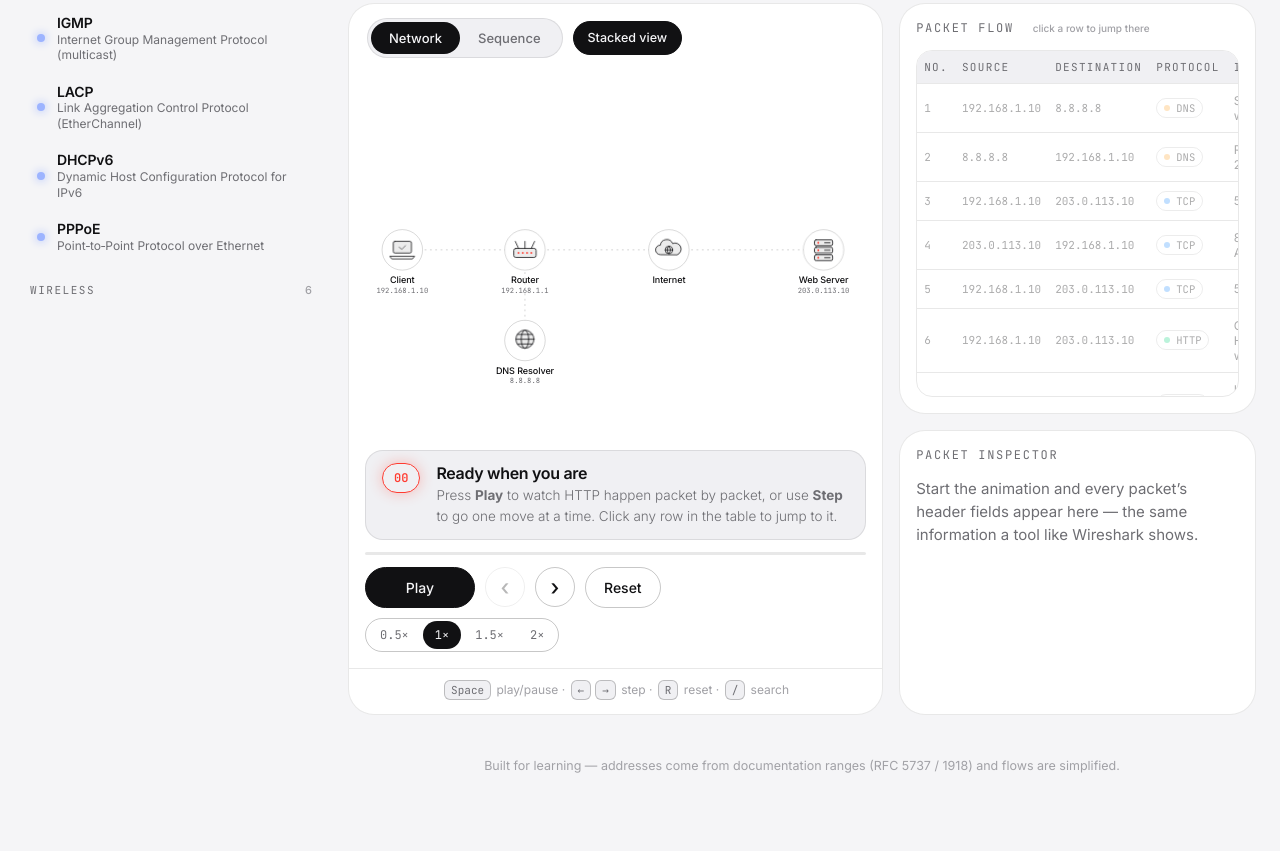
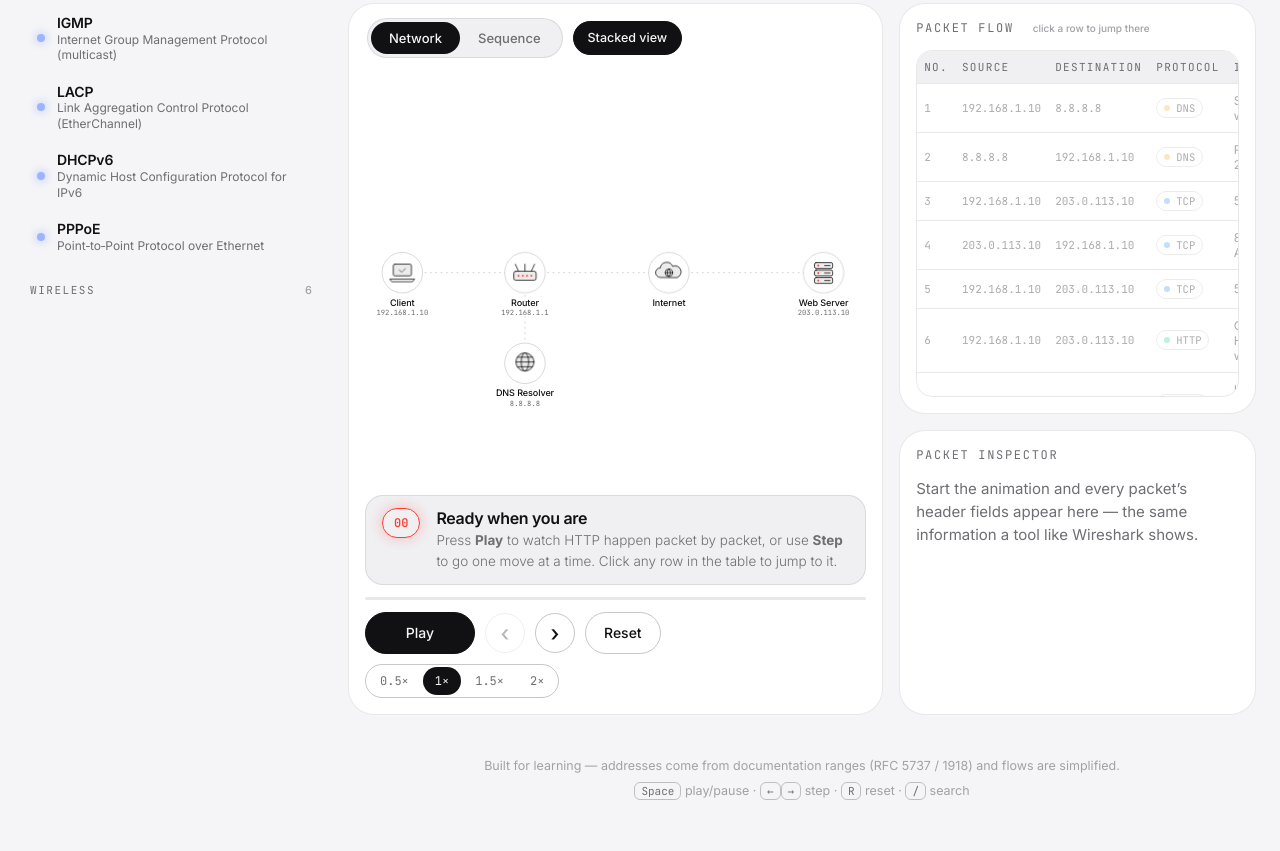
Before and after one commit to afsalperingodan/packetflow, a plain HTML site: page index.html in a window 1280 px wide. Shown: the part 1428-2279 px from the top of the page. Before the commit the page ends 2254 px from the top, so only its background shows below. Drawn offline with Linux system fonts and the light colour scheme; a web font is replaced by a local one.

Commit message:
Undo keyboard shortcuts placement change

```diff
--- a/index.html
+++ b/index.html
@@ -102,7 +102,6 @@
           <button data-s="0.5">0.5×</button><button data-s="1" class="on">1×</button><button data-s="1.5">1.5×</button><button data-s="2">2×</button>
         </div>
       </div>
-      <div class="keyboard-hints"><kbd>Space</kbd> play/pause · <kbd>←</kbd><kbd>→</kbd> step · <kbd>R</kbd> reset · <kbd>/</kbd> search</div>
     </section>
 
     <div class="grid2 rightcol">
@@ -117,7 +116,8 @@
 
     </div>
 
-    <footer class="foot">Built for learning — addresses come from documentation ranges (RFC 5737 / 1918) and flows are simplified.</footer>
+    <footer class="foot">Built for learning — addresses come from documentation ranges (RFC 5737 / 1918) and flows are simplified.<br>
+      <kbd>Space</kbd> play/pause · <kbd>←</kbd><kbd>→</kbd> step · <kbd>R</kbd> reset · <kbd>/</kbd> search</footer>
   </main>
 </div>
 
```
